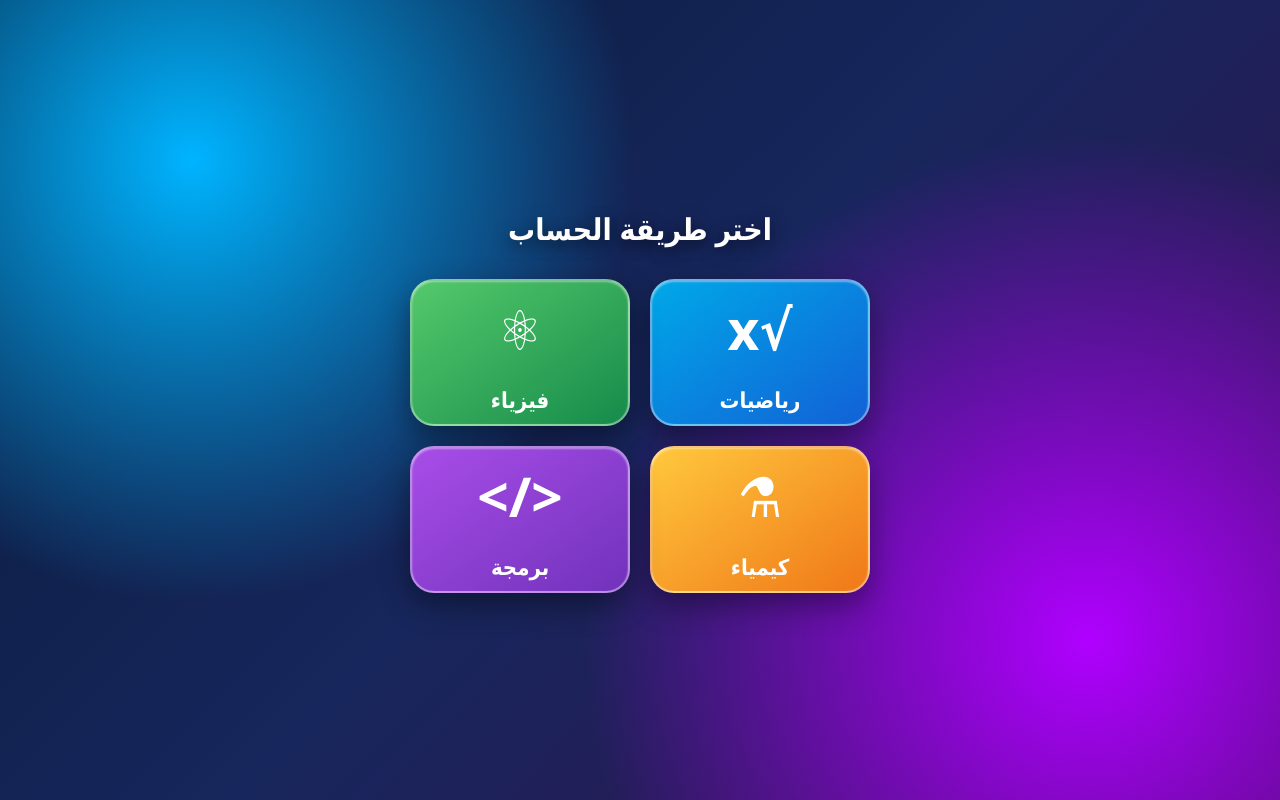
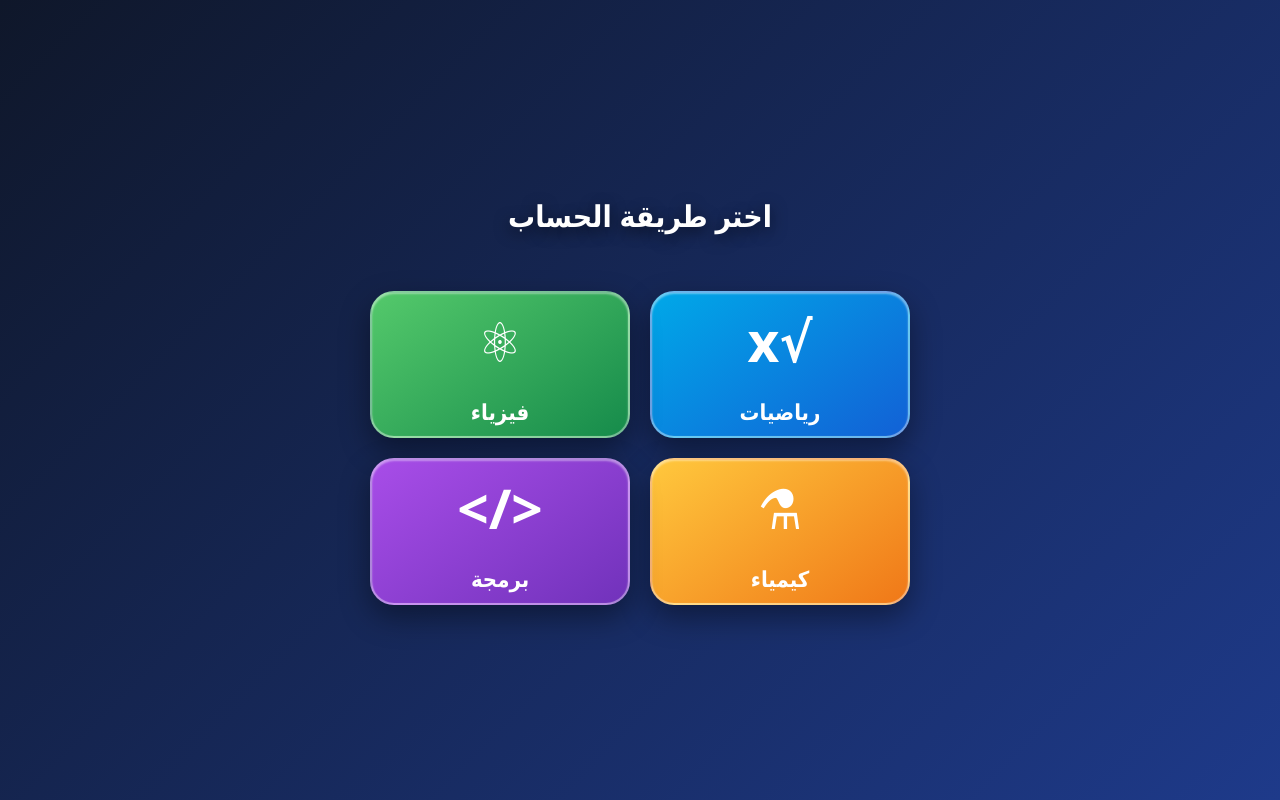
Before and after one commit to yhjr231-ux/Scientific-Calculator-New, a website: page index.html in a window 1280 px wide. Drawn offline with Linux system fonts and the light colour scheme.

Commit message:
Fix home screen position

```diff
--- a/style.css
+++ b/style.css
@@ -2532,3 +2532,63 @@ body:has(.calculator-home:not(.hidden)) .calculator {
         margin-bottom: 20px !important;
     }
 }
+/* ==========================================
+   HOME SCREEN - FIX
+   ========================================== */
+
+.calculator-home {
+    position: fixed !important;
+    inset: 0 !important;
+
+    width: 100vw !important;
+    height: 100vh !important;
+
+    display: flex !important;
+    flex-direction: column !important;
+
+    justify-content: center !important;
+    align-items: center !important;
+
+    margin: 0 !important;
+    padding: 30px !important;
+
+    box-sizing: border-box !important;
+
+    z-index: 99999 !important;
+
+    background: linear-gradient(135deg, #0f172a, #1e3a8a) !important;
+}
+
+.calculator-home.hidden {
+    display: none !important;
+}
+
+.calculator-home .home-buttons {
+    display: grid !important;
+
+    grid-template-columns: repeat(2, minmax(180px, 260px)) !important;
+
+    gap: 20px !important;
+
+    width: auto !important;
+    max-width: 560px !important;
+
+    margin: 25px auto 0 !important;
+}
+
+.calculator-home .home-choice {
+    width: 100% !important;
+    min-height: 130px !important;
+
+    display: flex !important;
+    flex-direction: column !important;
+
+    justify-content: center !important;
+    align-items: center !important;
+
+    box-sizing: border-box !important;
+}
+
+.calculator-home + .theme-page {
+    z-index: 100000 !important;
+}
```
